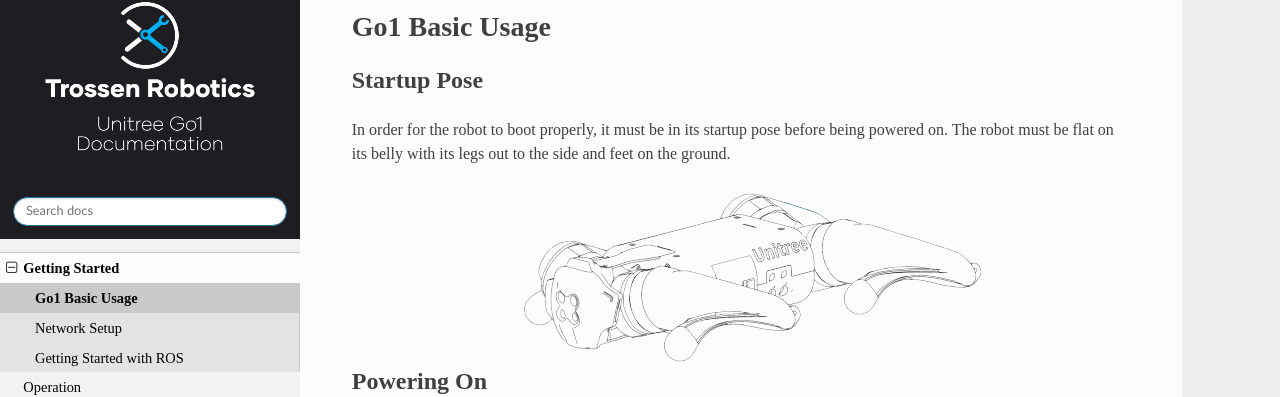
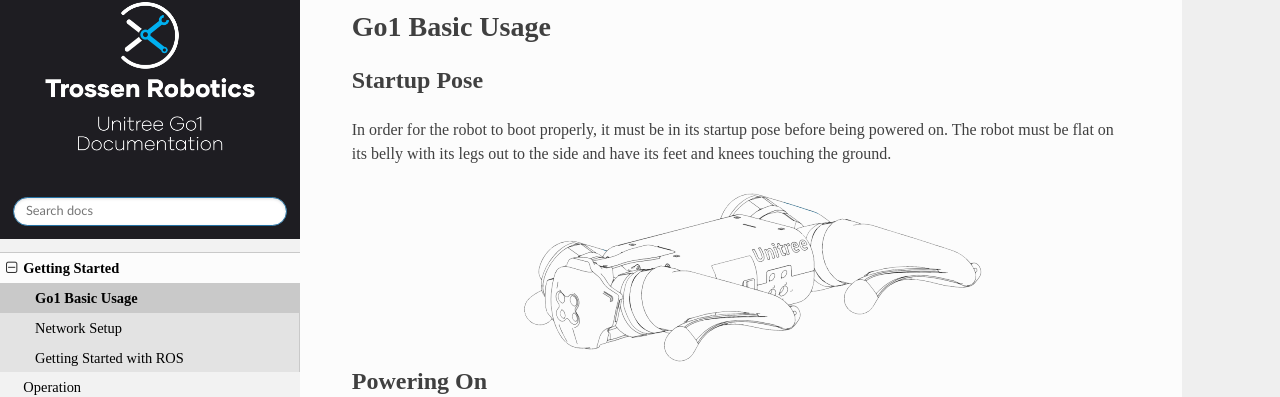
Before and after one commit to TrossenRobotics/unitree_go1_docs, a Sphinx documentation site: the page built from docs/getting_started/basic_usage.rst, in a window 1280 px wide and 1039 px high. Shown: the part 87-484 px from the top of the window. Built offline with Sphinx 7.4.7 and the Read the Docs theme 2.0.0, drawn with Linux system fonts in a browser that asks for light colours; some web fonts are replaced; formulas are drawn with MathJax 3.

Commit message:
Better explanation of startup pose

```diff
--- a/docs/getting_started/basic_usage.rst
+++ b/docs/getting_started/basic_usage.rst
@@ -6,7 +6,7 @@
 ============
 
 In order for the robot to boot properly, it must be in its startup pose before being powered on.
-The robot must be flat on its belly with its legs out to the side and feet on the ground.
+The robot must be flat on its belly with its legs out to the side and have its feet and knees touching the ground.
 
 .. image:: images/startup_pose.png
     :align: center
```
